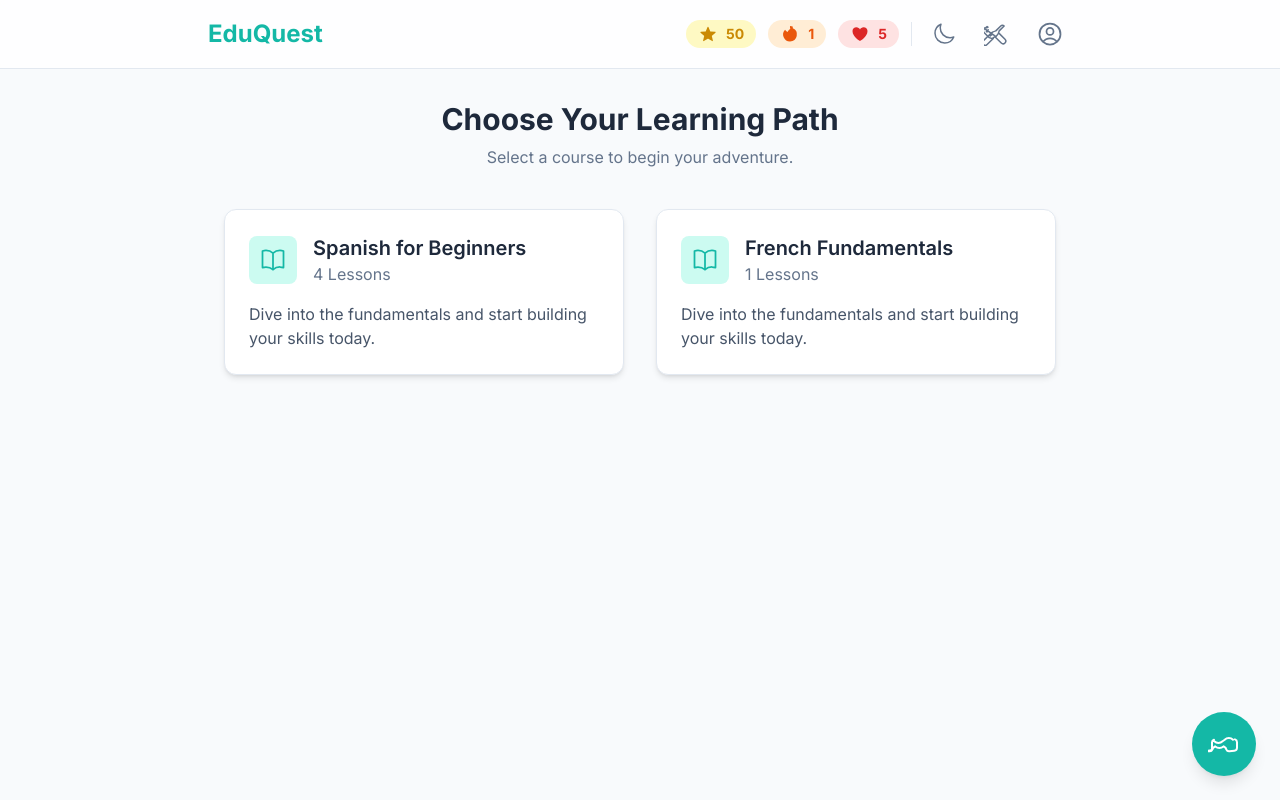
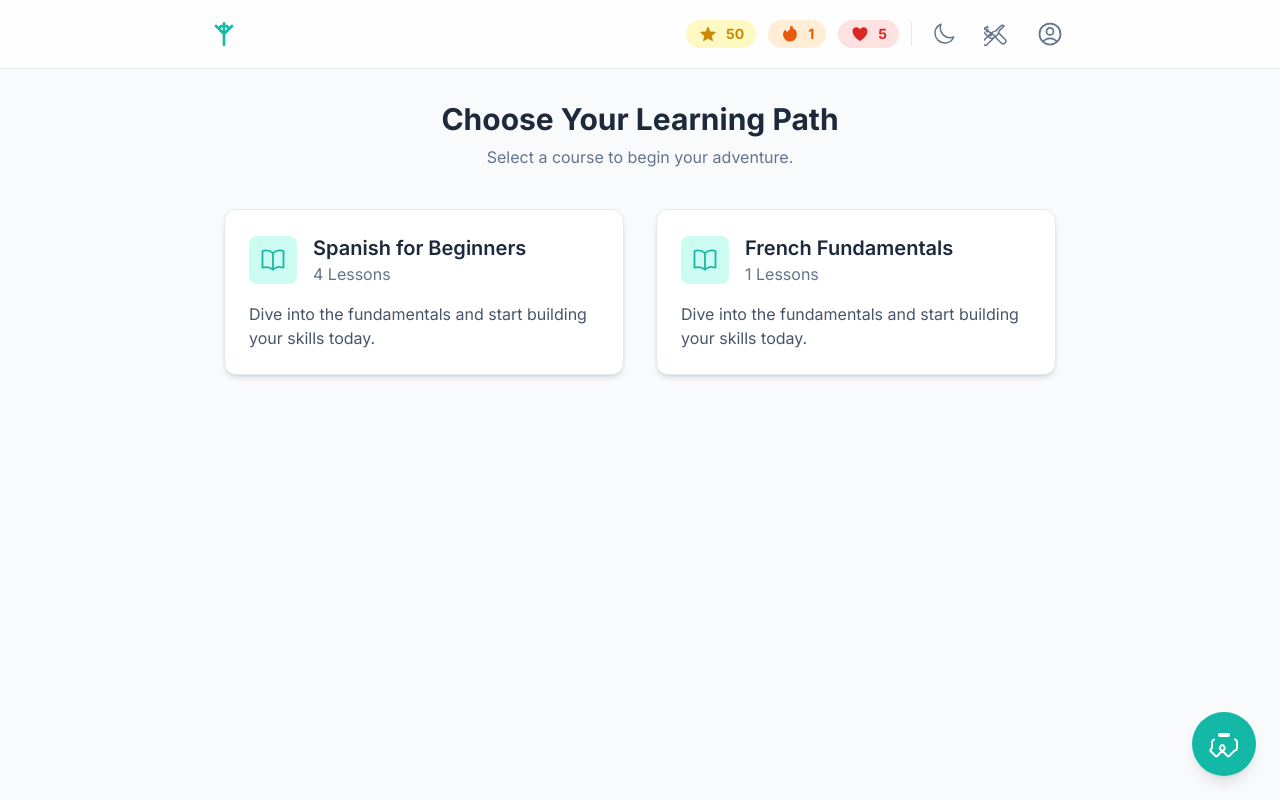
Before and after one commit to rajatvarna/EduQuest, a React (Vite) app: page / in a window 1280 px wide. Both pictures are taken after a click on the button "Sign in with Facebook". Built offline with nearby package versions, Linux system fonts and the light colour scheme.

Commit message:
feat: Add EduQuest logo and update auth/header
Introduces the EduQuest logo as a component and replaces the text title in the Header and Auth components with the new logo. This enhances the application's branding.

```diff
--- a/components/Auth.tsx
+++ b/components/Auth.tsx
@@ -1,5 +1,5 @@
 import React, { useState } from 'react';
-import { GoogleIcon, FacebookIcon, GithubIcon } from './icons';
+import { GoogleIcon, FacebookIcon, GithubIcon, EduQuestLogo } from './icons';
 import { User } from '../types';
 
 interface AuthProps {
@@ -78,7 +78,8 @@ const Auth: React.FC<AuthProps> = ({ onLogin, onRegister }) => {
             return (
                  <div className="animate-fade-in">
                     <div className="text-center mb-6">
-                        <h1 className="text-3xl font-bold text-teal-500 mb-2">Reset Password</h1>
+                         <EduQuestLogo className="h-10 w-auto mx-auto text-teal-500 mb-4" />
+                        <h1 className="text-3xl font-bold text-slate-800 dark:text-white mb-2">Reset Password</h1>
                         <p className="text-slate-500 dark:text-slate-400">Enter your email to get a reset link.</p>
                     </div>
                     <form onSubmit={handleSubmit} className="space-y-6">
@@ -110,7 +111,7 @@ const Auth: React.FC<AuthProps> = ({ onLogin, onRegister }) => {
         return (
             <div className="animate-fade-in">
                 <div className="text-center mb-6">
-                    <h1 className="text-3xl font-bold text-teal-500 mb-2">EduQuest</h1>
+                    <EduQuestLogo className="h-12 w-auto mx-auto text-teal-500 mb-4" />
                     <p className="text-slate-500 dark:text-slate-400">{isLoginView ? 'Welcome back! Please sign in.' : 'Create an account to start learning.'}</p>
                 </div>
                 {error && <p className="text-red-500 text-sm text-center mb-4 bg-red-100 dark:bg-red-900/30 p-2 rounded-md">{error}</p>}
--- a/components/Header.tsx
+++ b/components/Header.tsx
@@ -1,6 +1,6 @@
 import React from 'react';
 import { UserStats } from '../types';
-import { StarIcon, FlameIcon, HeartIcon, UserCircleIcon, WrenchScrewdriverIcon, SunIcon, MoonIcon } from './icons';
+import { StarIcon, FlameIcon, HeartIcon, UserCircleIcon, WrenchScrewdriverIcon, SunIcon, MoonIcon, EduQuestLogo } from './icons';
 
 interface HeaderProps {
   userStats: UserStats;
@@ -15,10 +15,8 @@ const Header: React.FC<HeaderProps> = ({ userStats, onNavigateToAdmin, onNavigat
   return (
     <header className="bg-white/80 dark:bg-gray-900/80 backdrop-blur-sm border-b border-slate-200 dark:border-slate-800 sticky top-0 z-50">
       <div className="container mx-auto px-4 py-3 flex justify-between items-center max-w-4xl">
-        <button onClick={onNavigateHome} className="focus:outline-none">
-            <h1 className="text-xl md:text-2xl font-bold text-teal-500">
-            EduQuest
-            </h1>
+        <button onClick={onNavigateHome} className="focus:outline-none focus-visible:ring-2 focus-visible:ring-teal-500 rounded-md" aria-label="Go to homepage">
+            <EduQuestLogo className="h-8 w-auto text-teal-500"/>
         </button>
         <div className="flex items-center space-x-2 sm:space-x-3">
           <div className="flex items-center space-x-2 text-yellow-600 dark:text-yellow-400 font-bold bg-yellow-100 dark:bg-yellow-500/20 px-3 py-1 rounded-full text-sm">
--- a/components/icons.tsx
+++ b/components/icons.tsx
@@ -1,6 +1,18 @@
 import React from 'react';
 
 type IconProps = React.SVGProps<SVGSVGElement>;
+
+export const EduQuestLogo: React.FC<IconProps> = (props) => (
+    <svg viewBox="0 0 24 24" fill="none" xmlns="http://www.w3.org/2000/svg" {...props}>
+        <path
+            d="M12 20V4M12 12L8 8M12 12L16 8M8 8L6 6M8 8L10 6M16 8L14 6M16 8L18 6"
+            stroke="currentColor"
+            strokeWidth="2"
+            strokeLinecap="round"
+            strokeLinejoin="round"
+        />
+    </svg>
+);
 
 export const StarIcon: React.FC<IconProps> = (props) => (
   <svg xmlns="http://www.w3.org/2000/svg" fill="currentColor" viewBox="0 0 24 24" strokeWidth={1.5} stroke="none" {...props}>
@@ -164,14 +176,14 @@ export const ArrowLeftOnRectangleIcon: React.FC<IconProps> = (props) => (
 
 export const CameraIcon: React.FC<IconProps> = (props) => (
     <svg xmlns="http://www.w3.org/2000/svg" fill="none" viewBox="0 0 24 24" strokeWidth={1.5} stroke="currentColor" {...props}>
-        <path strokeLinecap="round" strokeLinejoin="round" d="M6.827 6.175A2.31 2.31 0 015.186 7.23c-.38.054-.757.112-1.134.175C2.999 7.58 2.25 8.507 2.25 9.574V18a2.25 2.25 0 002.25 2.25h15A2.25 2.25 0 0021.75 18V9.574c0-1.067-.75-1.994-1.802-2.169a47.865 47.865 0 00-1.134-.175 2.31 2.31 0 01-1.64-1.055l-.822-1.316a2.192 2.192 0 00-1.736-1.039 48.776 48.776 0 00-5.232 0 2.192 2.192 0 00-1.736 1.039l-.821 1.316z" />
-        <path strokeLinecap="round" strokeLinejoin="round" d="M16.5 12.75a4.5 4.5 0 11-9 0 4.5 4.5 0 019 0zM18.75 10.5h.008v.008h-.008V10.5z" />
+        <path strokeLinecap="round" strokeLinejoin="round" d="M6.827 6.175A2.214 2.214 0 015.185 4.5h13.63a2.214 2.214 0 011.642 1.675l-1.523 8.657a3.375 3.375 0 01-3.296 2.668H9.31a3.375 3.375 0 01-3.297-2.668L4.5 6.175z" />
+        <path strokeLinecap="round" strokeLinejoin="round" d="M12 18.75a.375.375 0 100-.75.375.375 0 000 .75z" />
     </svg>
 );
 
 export const ChatBubbleLeftRightIcon: React.FC<IconProps> = (props) => (
     <svg xmlns="http://www.w3.org/2000/svg" fill="none" viewBox="0 0 24 24" strokeWidth={1.5} stroke="currentColor" {...props}>
-        <path strokeLinecap="round" strokeLinejoin="round" d="M20.25 8.511c.884.284 1.5 1.128 1.5 2.097v4.286c0 1.136-.847 2.1-1.98 2.193l-3.722.372c-1.034.103-1.933-.51-2.348-1.427l-.443-1.107-1.617-1.134a4.5 4.5 0 01-6.212 0l-1.617 1.134-.443 1.107c-.415.917-1.314 1.53-2.348 1.427l-3.722-.372C3.847 17.186 3 16.223 3 15.187V10.9c0-.97.616-1.813 1.5-2.097m14.25 0a4.5 4.5 0 00-6.212 0l-1.617 1.134a4.5 4.5 0 01-6.212 0" />
+        <path strokeLinecap="round" strokeLinejoin="round" d="M20.25 8.511c.884.284 1.5 1.128 1.5 2.097v4.286c0 1.136-.847 2.1-1.98 2.193l-3.72 3.72a1.125 1.125 0 01-1.59 0l-3.72-3.72a2.123 2.123 0 01-1.406-.889c-.53-.78-.445-1.85.22-2.585l.666-.721a.755.755 0 011.085 0l.666.721c.665.735.57 1.805.22 2.585a2.123 2.123 0 01-1.406.889l-3.72 3.72a1.125 1.125 0 01-1.59 0l-3.72-3.72A2.123 2.123 0 013 15.118V10.832c0-.97.616-1.813 1.5-2.097M15.75 5.25c0 .414-.336.75-.75.75h-6c-.414 0-.75-.336-.75-.75s.336-.75.75-.75h6c.414 0 .75.336.75.75z" />
     </svg>
 );
 
```
Lines whose indentation alone changed are shown as unchanged.
